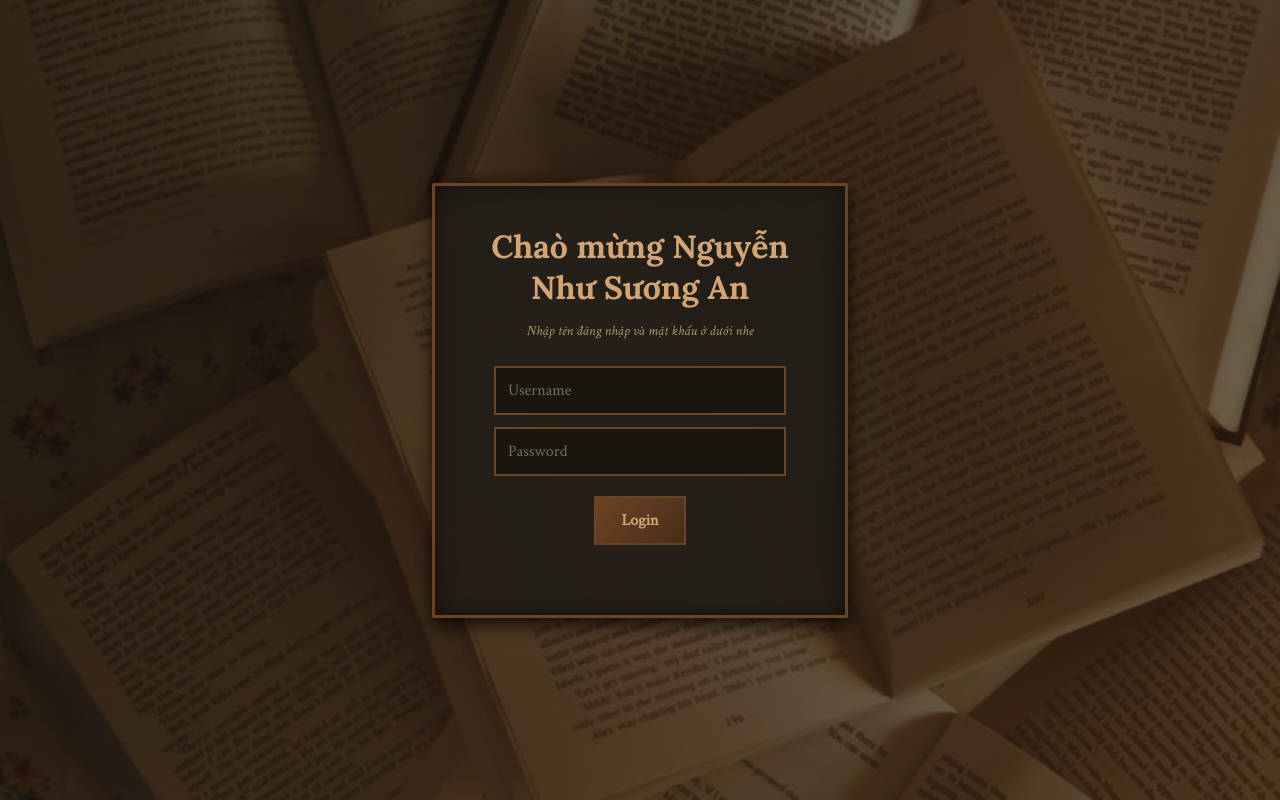
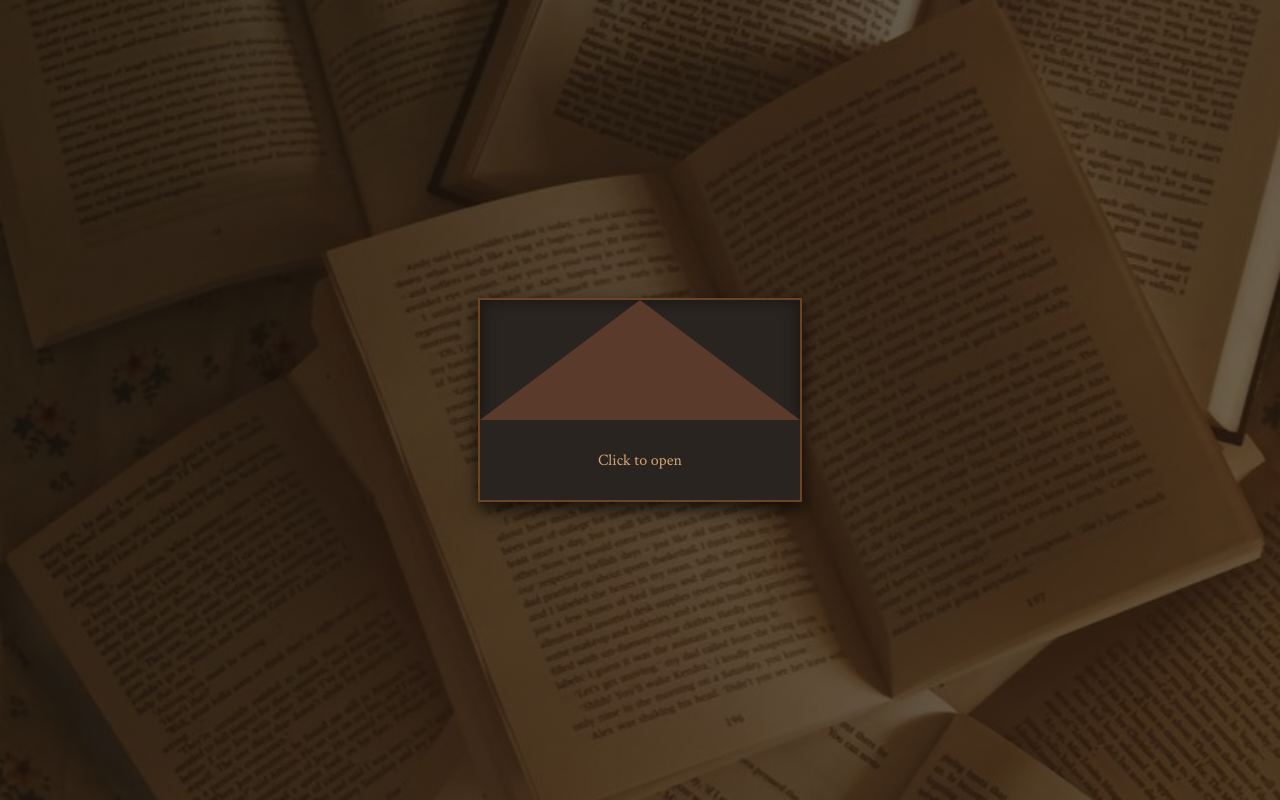
Before and after one commit to 11311huynhhuyhuy-oss/encourage, a plain HTML site: page index.html in a window 1280 px wide. Both pictures are taken after a click on the button "Login". Drawn offline with Linux system fonts and the light colour scheme.

Commit message:
Update index.html

```diff
--- a/index.html
+++ b/index.html
@@ -286,13 +286,8 @@ Bản thân tui cũng từng nhiều lần bị loại, mỗi lần như thế t
 
   <script>
     function login() {
-      const user = document.getElementById('user').value;
-      const pass = document.getElementById('pass').value;
-
-      if(user && pass) {
-        document.getElementById('login-screen').style.display = 'none';
-        document.getElementById('envelope-screen').style.display = 'flex';
-      }
+      document.getElementById('login-screen').style.display = 'none';
+      document.getElementById('envelope-screen').style.display = 'flex';
     }
 
     function openEnvelope() {
```
